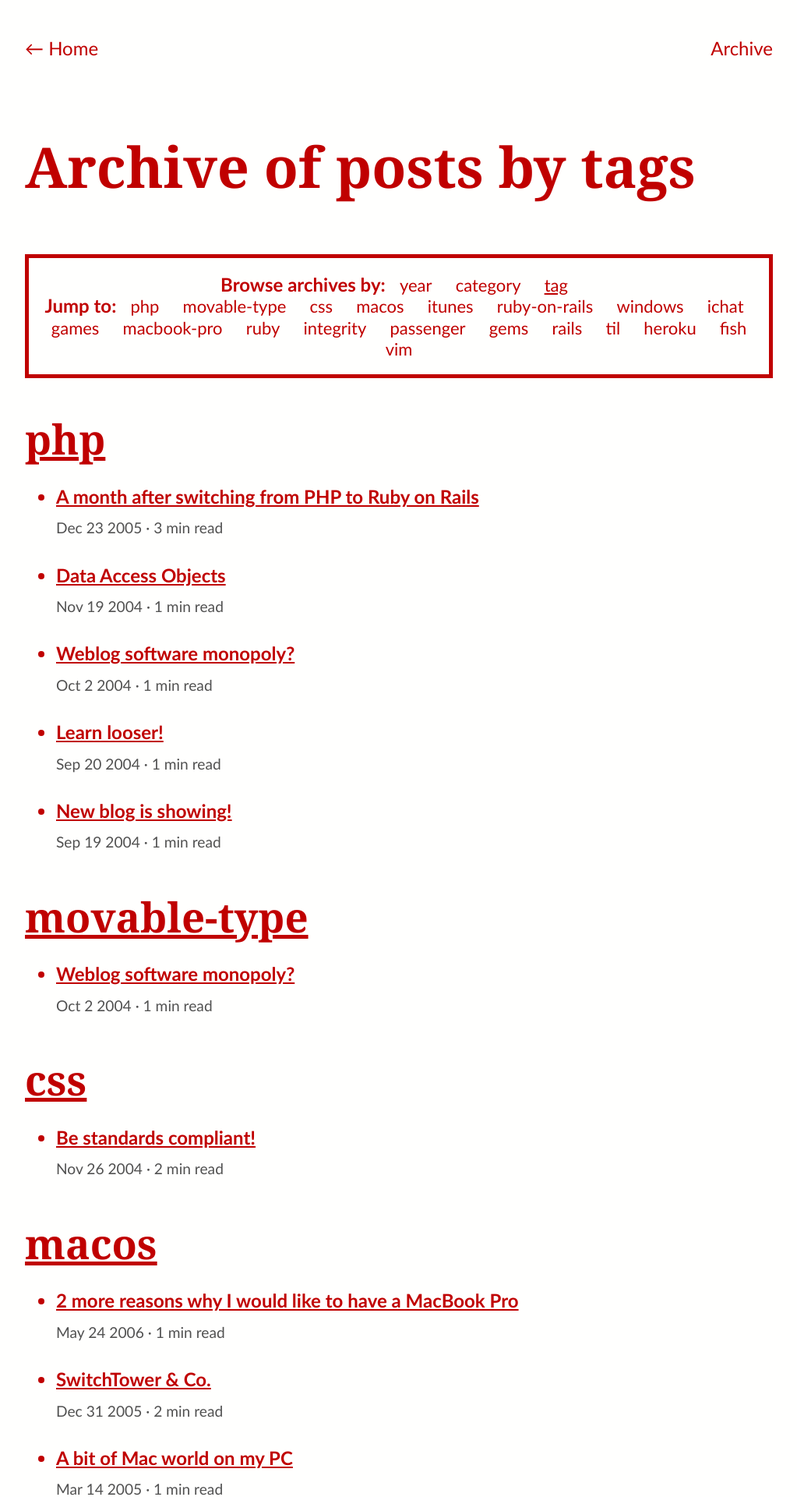
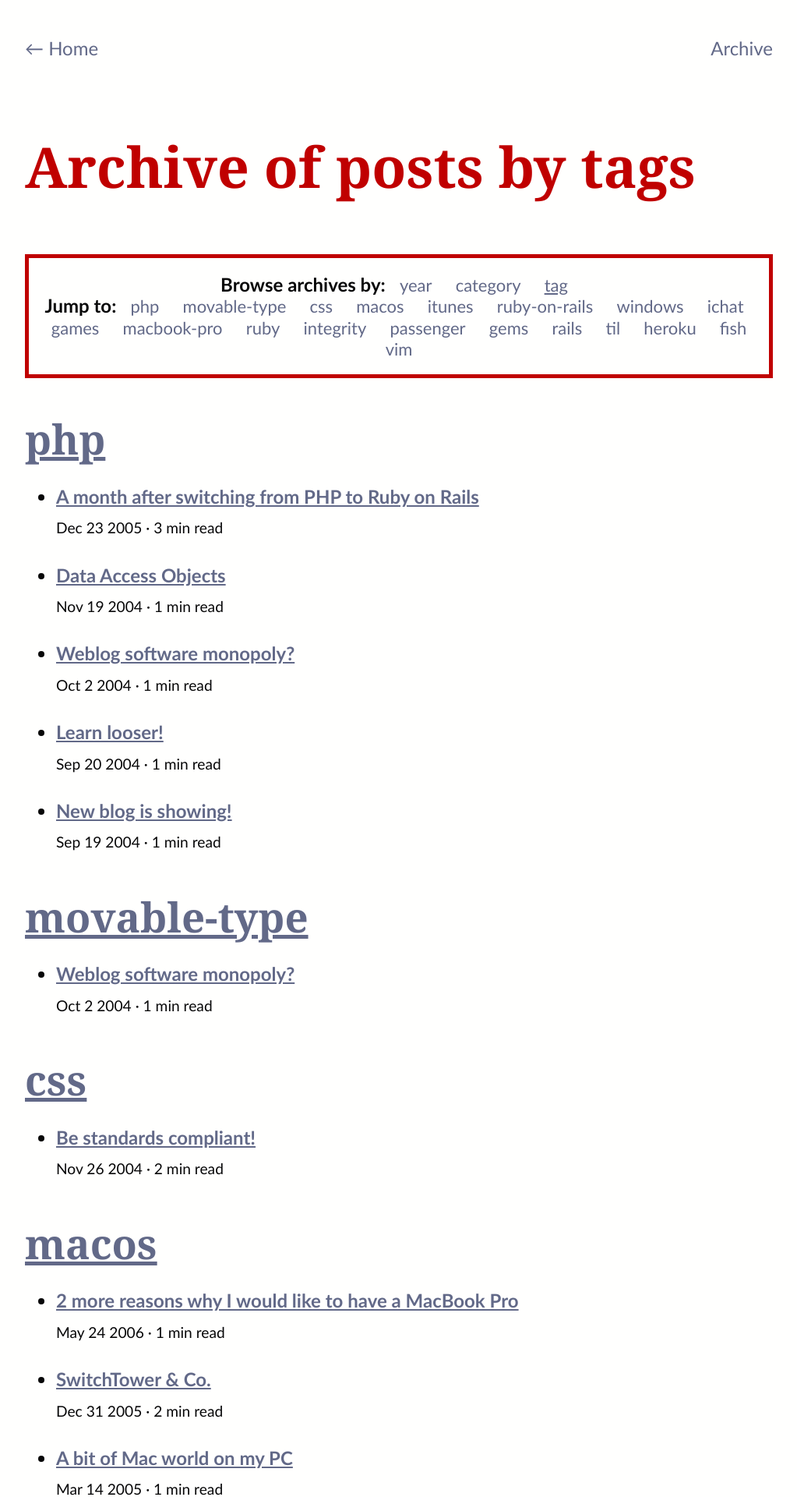
Before and after one commit to pusewicz/layer22.com, a Jekyll site: the page built from _pages/tags.html, in a window 1280 px wide. Shown: the top 1920 px of the page at 78% size, without its empty margins (16-1039 px from the left). Built offline with Jekyll 4.4.1, drawn with Linux system fonts in a browser that asks for light colours; comment, search, counter and statistics services are not loaded.

Commit message:
Update styles

```diff
--- a/_sass/_all.scss
+++ b/_sass/_all.scss
@@ -33,6 +33,7 @@ article {
 
   h1,
   h2 {
+    color: var(--accent-color);
     font-size: 3rem;
     font-family: var(--font-serif);
 
@@ -103,7 +104,7 @@ article.post {
   }
 
   p {
-    color: #515151;
+    color: var(--text-color);
   }
 }
 
--- a/_sass/_base.scss
+++ b/_sass/_base.scss
@@ -1,23 +1,56 @@
 @import "https://cdnjs.cloudflare.com/ajax/libs/normalize/8.0.1/normalize.css";
 
+// Brand
+$brand-shade: oklch(50.73% 0.2081 29.24);
+
+// Background
+$background-shade: oklch(99.97% 0.0013 106.43);
+
+// Link
+$link-shade: oklch(52.68% 0.0496 274.68);
+
+// Neutral
+$neutral-shade: oklch(12.92% 0.0026 286.04);
+
+// Success
+$success-shade: oklch(89.28% 0.1611 134.63);
+
+// Caution
+$caution-shade: oklch(95.68% 0.0271 78.2);
+
+// Danger
+$danger-shade: oklch(89.84% 0.0468 32.8);
+
+// Info
+$info-shade: oklch(49.39% 0.1742 259.69);
+
+// Primary
+$primary-shade: oklch(63.63% 0.0734 260);
+
+// Caper
+$caper-shade: oklch(92.67% 0.0772 119.7);
+
 :root {
-  --accent-color: #c00000;
-  --bg-color: #fffffe;
-  --alt-color: #626988;
-  --font-mono: ui-monospace, "Cascadia Code", "Source Code Pro", menlo, consolas,
+  --accent-color: #{$brand-shade};
+  --bg-color: #{$background-shade};
+  --alt-color: #{$link-shade};
+  --link-color: #{$link-shade};
+  --text-color: #{$neutral-shade};
+  --font-mono:
+    ui-monospace, "Cascadia Code", "Source Code Pro", menlo, consolas,
     "DejaVu Sans Mono", monospace;
-  --font-sans: seravek, "Gill Sans Nova", ubuntu, calibri, "DejaVu Sans",
-    source-sans-pro, sans-serif;
+  --font-sans:
+    seravek, "Gill Sans Nova", ubuntu, calibri, "DejaVu Sans", source-sans-pro,
+    sans-serif;
   --font-serif: charter, "Bitstream Charter", "Sitka Text", cambria, serif;
 }
 
 body {
   font-family: var(--font-sans);
   background-color: var(--bg-color);
-  color: var(--accent-color);
-  font-size: 100%;
+  color: var(--text-color);
 }
 
 a {
-  color: var(--accent-color);
+  color: var(--link-color);
 }
--- a/_sass/_nav.scss
+++ b/_sass/_nav.scss
@@ -18,7 +18,7 @@ nav.menu {
   padding: 0.8rem 0.5rem;
   border: 5px solid;
   border-color: var(--accent-color);
-  background: var(--bg-gray);
+  background: var(--bg-color);
   text-align: center;
   margin: 0;
 
--- /dev/null
+++ b/_sass/_til.scss
@@ -0,0 +1,3 @@
+article.til {
+  color: var(--text-color);
+}
--- a/assets/css/main.scss
+++ b/assets/css/main.scss
@@ -7,4 +7,5 @@ sitemap: false
 @use "header";
 @use "nav";
 @use "all";
+@use "til";
 @use "about";
```
Also changed, not shown: _layouts/til.html (+6 -23 lines).
